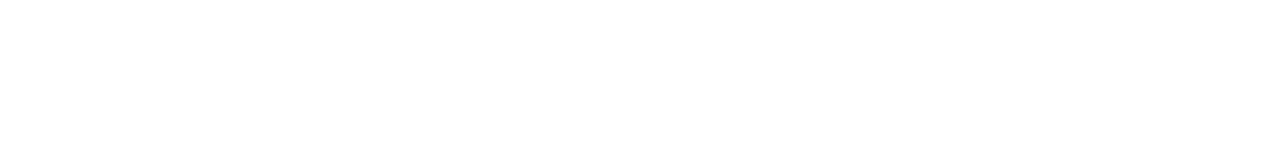
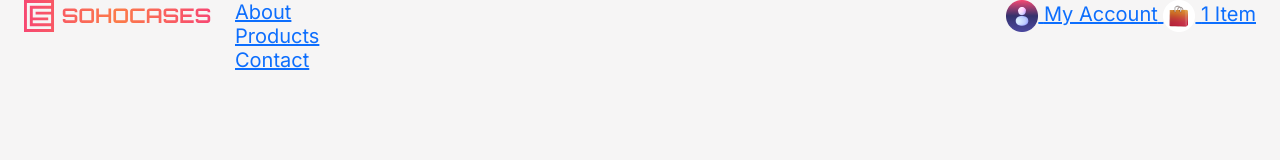
Before and after one commit to RIRashed33/sohocases, a plain HTML site: page index.html in a window 1280 px wide. Drawn offline with Linux system fonts and the light colour scheme.

Commit message:
header html

```diff
--- a/css/cutom.css
+++ b/css/cutom.css
@@ -3,6 +3,7 @@
     --med-contrast: #474543;
     --low-contrast: #8B8685;
     --light-contrast: #F6F5F5;
+    --lightest-contrast: #F6F5F5;
     --white: #FFFFFF;
     --primary: #F74872;
     --primary-gradient: linear-gradient(90deg, #F74872, #FC7B49 50%, #F74872 100%);
@@ -23,6 +24,7 @@ body {
     font-weight: 400;
     font-family: var(--body-font);
     color: var(--med-contrast);
+    background-color: var(--lightest-contrast);
 }
 img {
     max-width: 100%;
@@ -55,3 +57,7 @@ h3 {
     font-size: 16px;
     line-height: 1.5;
 }
+.container {
+    max-width: 1368px;
+    padding: 0 24px;
+}
--- a/index.html
+++ b/index.html
@@ -11,13 +11,52 @@
     <link rel="stylesheet" href="./css/responsive.css">
 </head>
 <body>
+    <header>
+        <div class="container">
+            <div class="row">
+                <div class="col-auto">
+                    <a href="./index.html" class="site-logo">
+                        <img src="./img/logo.svg" alt="site_logo">
+                    </a>
+                </div>
+                <div class="col navbar-expand-lg">
+                    <nav id="main-nav" class="collapse navbar-collapse">
+                        <ul>
+                            <li><a href="./about.html">About</a></li>
+                            <li><a href="./products.html">Products</a></li>
+                            <li><a href="./contact.html">Contact</a></li>
+                        </ul>
+                    </nav>
+                </div>
+                <div class="col-auto">
+                    <div class="nav-right">
+                        <a href="#" class="my-account">
+                            <img src="./img/icon/user-gradient.png" alt="">
+                            <span>My Account</span>
+                        </a>
+                        <a href="#" class="my-account">
+                            <img src="./img/icon/bag-wrap.png" alt="">
+                            <span>1 Item</span>
+                        </a>
+                        <button class="hamburger d-lg-none" data-bs-toggle="collapse" data-bs-target="#main-nav">
+                            <span></span>
+                            <span></span>
+                            <span></span>
+                        </button>
+                    </div>
+                </div>
+            </div>
+        </div>
+    </header>
 
 
 
 
 
 
+    <footer>
 
+    </footer>
 
 
 
```
Also changed, not shown: img/footer-bg.jpg (added), img/icon/bag-wrap.png (added), img/icon/return.png (added), img/icon/safe-pay.png (added), img/icon/shipping.png (added), img/icon/user-gradient.png (added), img/icon/warranty.png (added).
